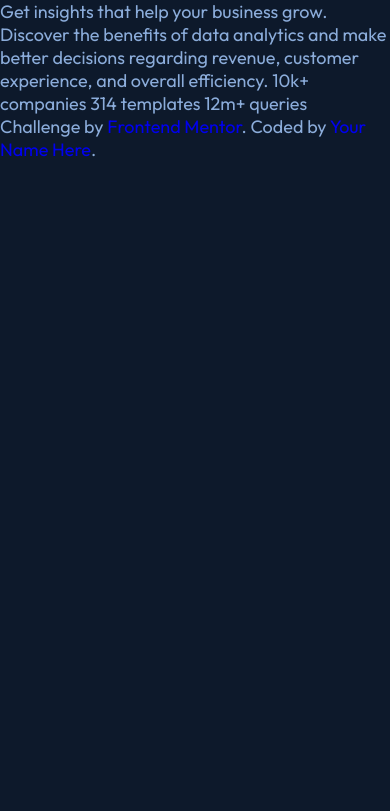
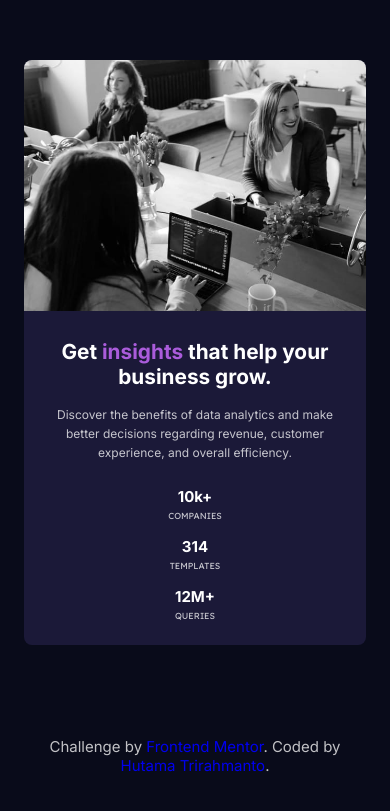
Before and after one commit to hutamatr/stats-preview-card-component, a plain HTML site: page index.html in a window 390 px wide. Drawn offline with Linux system fonts and the light colour scheme.

Commit message:
Styling stats with mobile first-workflow

```diff
--- a/index.html
+++ b/index.html
@@ -11,8 +11,42 @@
     <title>Frontend Mentor | Stats preview card component</title>
   </head>
   <body>
-    Get insights that help your business grow. Discover the benefits of data analytics and make better decisions regarding revenue, customer experience, and overall efficiency. 10k+ companies 314 templates 12m+ queries
+    <main class="main">
+      <section class="stats section container">
+        <div class="stats__container grid">
+          <figure class="stats__img">
+            <img src="images/image-header-mobile.jpg" alt="" class="stats__img--1" />
+            <span class="stats__img--filter"></span>
+          </figure>
 
-    <div class="attribution">Challenge by <a href="https://www.frontendmentor.io?ref=challenge" target="_blank">Frontend Mentor</a>. Coded by <a href="#">Your Name Here</a>.</div>
+          <article class="stats__data grid">
+            <h2 class="stats__data--titles">Get <span class="stats__data--title">insights</span> that help your business grow.</h2>
+
+            <p class="stats__data--description">Discover the benefits of data analytics and make better decisions regarding revenue, customer experience, and overall efficiency.</p>
+          </article>
+
+          <section class="stats__results flex">
+            <article class="stats__results--1 flex">
+              <h3 class="stats__results--number">10k+</h3>
+              <p class="stats__results--desc">COMPANIES</p>
+            </article>
+
+            <article class="stats__results--2 flex">
+              <h3 class="stats__results--number">314</h3>
+              <p class="stats__results--desc">TEMPLATES</p>
+            </article>
+
+            <article class="stats__results--3 flex">
+              <h3 class="stats__results--number">12M+</h3>
+              <p class="stats__results--desc">QUERIES</p>
+            </article>
+          </section>
+        </div>
+      </section>
+    </main>
+
+    <footer class="footer section">
+      <div class="footer__card container">Challenge by <a href="https://www.frontendmentor.io?ref=challenge" target="_blank">Frontend Mentor</a>. Coded by <a href="https://twitter.com/huutamatr" target="_blank">Hutama Trirahmanto</a>.</div>
+    </footer>
   </body>
 </html>
--- a/scss/_body.scss
+++ b/scss/_body.scss
@@ -0,0 +1,60 @@
+.stats {
+  &__container {
+    background-color: $card-background;
+    border-radius: 0.5rem;
+  }
+
+  &__img {
+    &--1 {
+      border-radius: 0.5rem 0.5rem 0 0;
+    }
+  }
+
+  &__data {
+    padding: 1.5rem;
+    text-align: center;
+    row-gap: 1rem;
+
+    &--titles {
+      font-size: $normal-font-size;
+      font-weight: $font-bold;
+    }
+
+    &--title {
+      color: $accent;
+    }
+
+    &--description {
+      font-size: $smaller-font-size;
+      line-height: 1.2rem;
+    }
+  }
+
+  &__results {
+    font-size: $small-font-size;
+    justify-content: center;
+    align-items: center;
+    flex-direction: column;
+    gap: 1rem;
+    padding: 0 1rem 1.5rem;
+
+    &--1,
+    &--2,
+    &--3 {
+      flex-direction: column;
+      justify-content: center;
+      align-items: center;
+      gap: $mb-0-25;
+    }
+
+    &--number {
+      font-size: $small-font-size;
+      font-weight: $font-bold;
+    }
+    &--desc {
+      font-size: 0.55rem;
+      font-weight: $font-medium;
+      font-family: $body-font-alt;
+    }
+  }
+}
--- a/scss/_footer.scss
+++ b/scss/_footer.scss
@@ -0,0 +1,5 @@
+.footer {
+  &__card {
+    text-align: center;
+  }
+}
--- a/scss/_global.scss
+++ b/scss/_global.scss
@@ -29,16 +29,16 @@ html {
 
 body {
   font-family: $body-font;
-  font-size: $normal-font-size;
+  font-size: $small-font-size;
   background: $main-background;
-  color: $title-color;
+  color: $main-paragraph;
 }
 
 h1,
 h2,
 h3,
 h4 {
-  color: $white;
+  color: $main-heading;
 }
 
 a {
@@ -48,18 +48,6 @@ a {
 img {
   max-width: 100%;
   height: auto;
-}
-
-button,
-input {
-  border: none;
-  outline: none;
-}
-
-button {
-  cursor: pointer;
-  font-family: $body-font;
-  font-size: $normal-font-size;
 }
 
 /*=============== REUSABLE CSS CLASSES ===============*/
@@ -75,7 +63,7 @@ button {
 
 /*=============== LAYOUT ===============*/
 .container {
-  max-width: 350px;
+  max-width: 375px;
   margin-left: $mb-1-5;
   margin-right: $mb-1-5;
 }
@@ -84,6 +72,10 @@ button {
   display: grid;
 }
 
+.flex {
+  display: flex;
+}
+
 .main {
   overflow: hidden; /*For animation*/
 }
--- a/scss/_variable.scss
+++ b/scss/_variable.scss
@@ -20,14 +20,14 @@ $biggest-font-size: 2rem;
 $h1-font-size: 1.5rem;
 $h2-font-size: 1.25rem;
 $h3-font-size: 1rem;
-$normal-font-size: 1.125rem;
+$normal-font-size: 1.3rem;
 $small-font-size: 0.938rem;
 $smaller-font-size: 0.75rem;
 
 /*========== Font weight ==========*/
 $font-medium: 300;
 $font-semi-bold: 400;
-$font-black: 600;
+$font-bold: 700;
 
 /*========== Margin Bottom ==========*/
 $mb-0-25: 0.25rem;
```
Also changed, not shown: css/styles.css, 1 other file.
